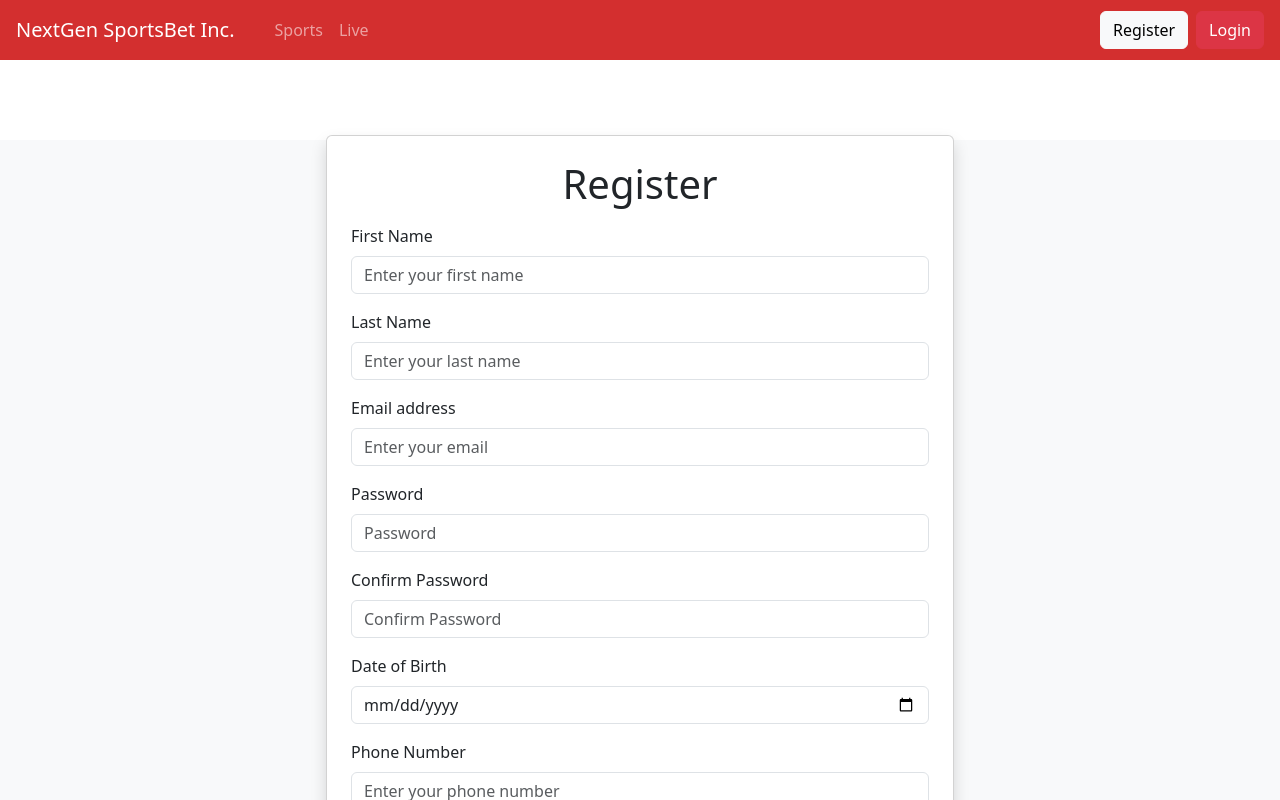
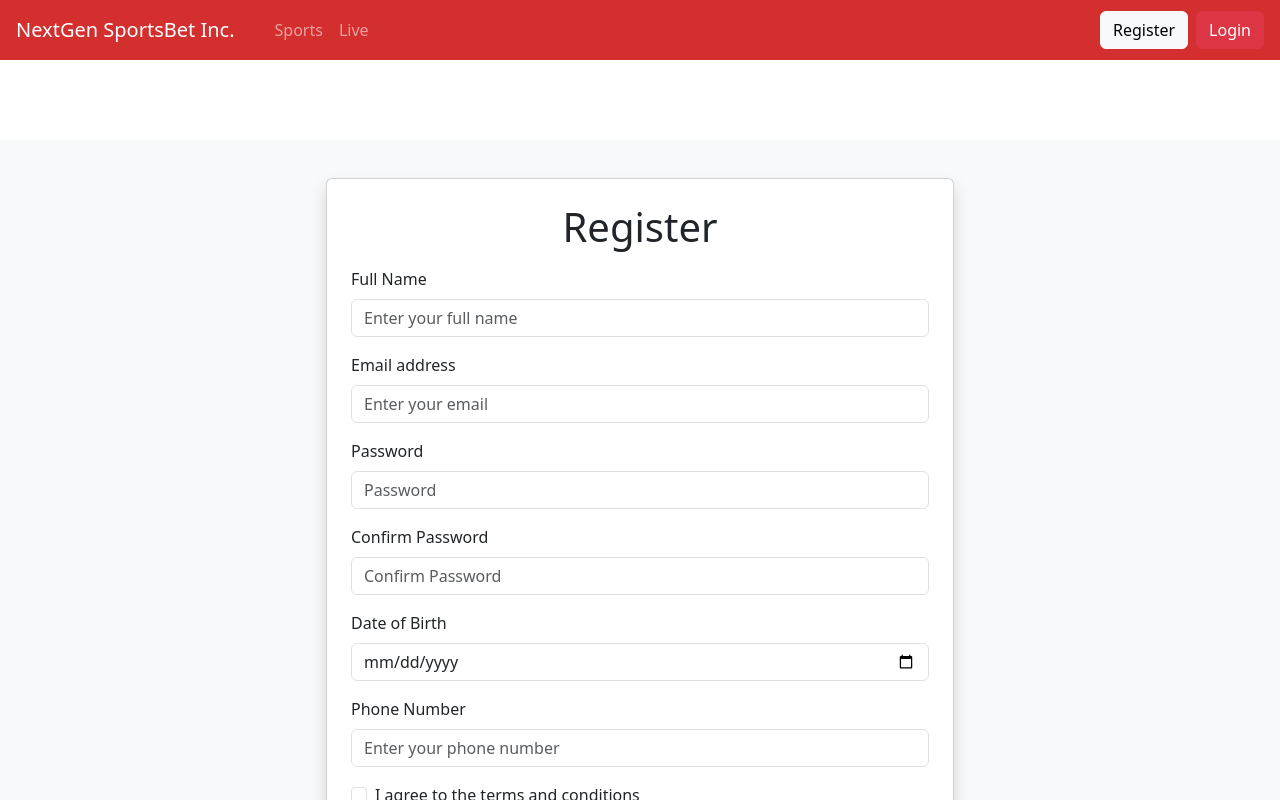
Before and after one commit to pompeucosta/Betting-WebApp, a React (Vite) app in the folder ui/: page /register in a window 1280 px wide. Shown: the top 800 px of the page. Built offline with nearby package versions, Linux system fonts and the light colour scheme.

Commit message:
Errors solved on auth

```diff
--- a/ui/src/components/Header.jsx
+++ b/ui/src/components/Header.jsx
@@ -17,7 +17,7 @@ const Header = () => {
 
     return (
         <Navbar variant='dark' expand="lg" className="navbar" fixed="top">
-        <Navbar.Brand href="#" className='px-3'>NextGen SportsBet Inc.</Navbar.Brand>
+        <Navbar.Brand href="/" className='px-3'>NextGen SportsBet Inc.</Navbar.Brand>
         <Navbar.Toggle aria-controls="basic-navbar-nav" />
         <Navbar.Collapse id="basic-navbar-nav">
             <Nav className="me-auto">
--- a/ui/src/pages/Login.jsx
+++ b/ui/src/pages/Login.jsx
@@ -3,12 +3,7 @@ import { Link } from 'react-router-dom';
 import '../css/Login.css';
 import { useState } from 'react';
 import { useNavigate } from 'react-router-dom';
-import {
-    MDBContainer,
-    MDBInput,
-    MDBBtn,
-}
-    from 'mdb-react-ui-kit';
+
 
 function Login() {
 
@@ -38,8 +33,9 @@ function Login() {
                 'Content-Type': 'application/json'
             },
             body: JSON.stringify({
-                email: email,
-                password: password
+                Email: email,
+                Password: password,
+                RememberMe : true
             }),
         }).then(data => {
             console.log(data);
@@ -47,7 +43,7 @@ function Login() {
                 setError("Login successful");
                 navigate('/');
             } else {
-                setError("Login failed");
+              setError("Login failed: " + (data.message ? data.message : 'Unknown error'));
             }
         }).catch(error => {
                 console.error('Error:', error);
@@ -71,7 +67,7 @@ function Login() {
           </div>
           <button type="submit" onClick={handleSubmit} className="w-100 mb-3 login-button">Login</button>
         </form>
-        <p className="text-center">Not a member? <Link to="/register" className="register-link">Registre-se aqui</Link></p>
+        <p className="text-center">Not a member? <Link to="/register" className="register-link">Register here</Link></p>
       </div>
     </div>
   );
--- a/ui/src/pages/Register.jsx
+++ b/ui/src/pages/Register.jsx
@@ -4,17 +4,6 @@ import '../css/Register.css';
 
 import { useState } from 'react';
 import { useNavigate } from 'react-router-dom';
-import {
-    MDBContainer,
-    MDBInput,
-    MDBBtn,
-    MDBTabs,
-    MDBTabsItem,
-    MDBTabsLink,
-    MDBTabsContent,
-    MDBTabsPane
-}
-    from 'mdb-react-ui-kit';
 
 function Register (){
     const [fullName, setFullName] = useState('');
@@ -67,9 +56,7 @@ function Register (){
             body: JSON.stringify({
                 email: email,
                 password: password,
-                dateOfBirth: dateOfBirth,
-                fullName: fullName,
-                phoneNumber: phoneNumber
+                name: fullName
             }),
         }).then(data => {
             console.log(data);
@@ -91,14 +78,9 @@ function Register (){
         <div className="card p-4 shadow w-50">
             <h1 className='text-center mb-3'>Register</h1>
             <Form>
-                <Form.Group controlId="formFirstName" className="mb-3">
-                    <Form.Label>First Name</Form.Label>
-                    <Form.Control type="text" placeholder="Enter your first name" />
-                </Form.Group>
-
-                <Form.Group controlId="formLastName" className="mb-3">
-                    <Form.Label>Last Name</Form.Label>
-                    <Form.Control type="text" placeholder="Enter your last name" />
+                <Form.Group controlId="formFullName" className="mb-3">
+                    <Form.Label>Full Name</Form.Label>
+                    <Form.Control type="text" name='fullName' value={fullName} onChange={handleChange} placeholder="Enter your full name" />
                 </Form.Group>
 
                 <Form.Group controlId="formEmail" className="mb-3">
```
